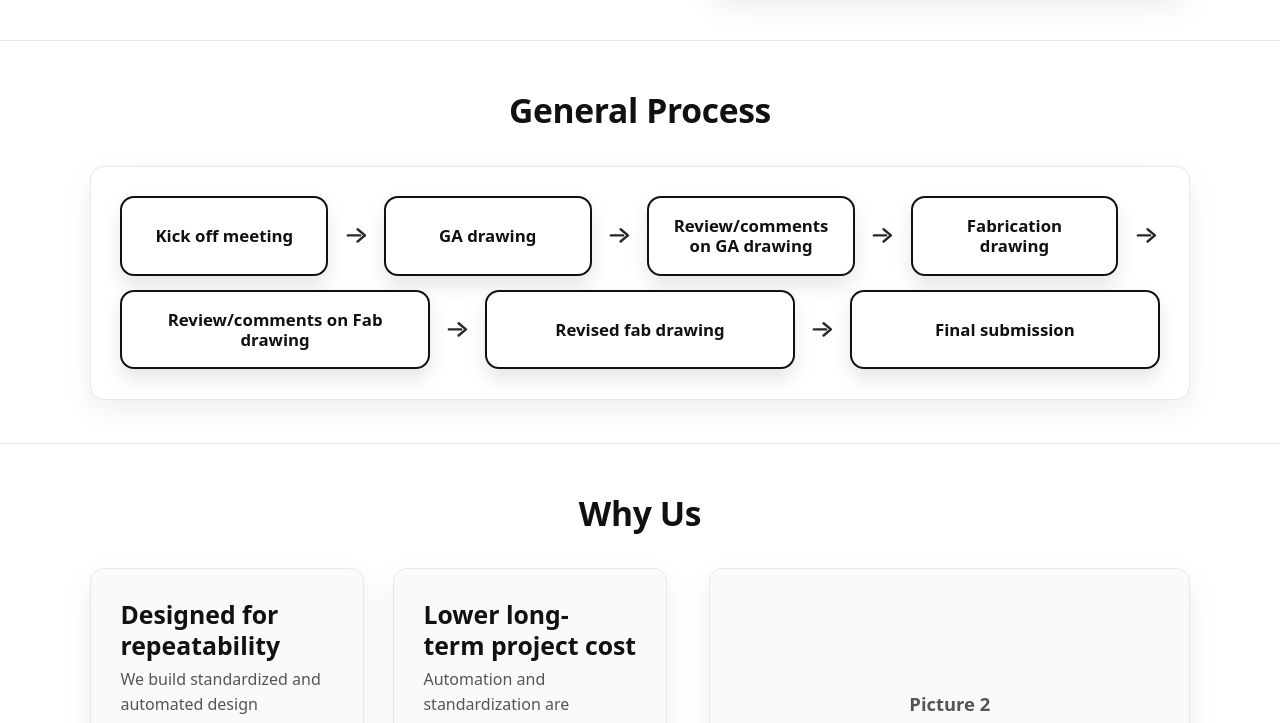
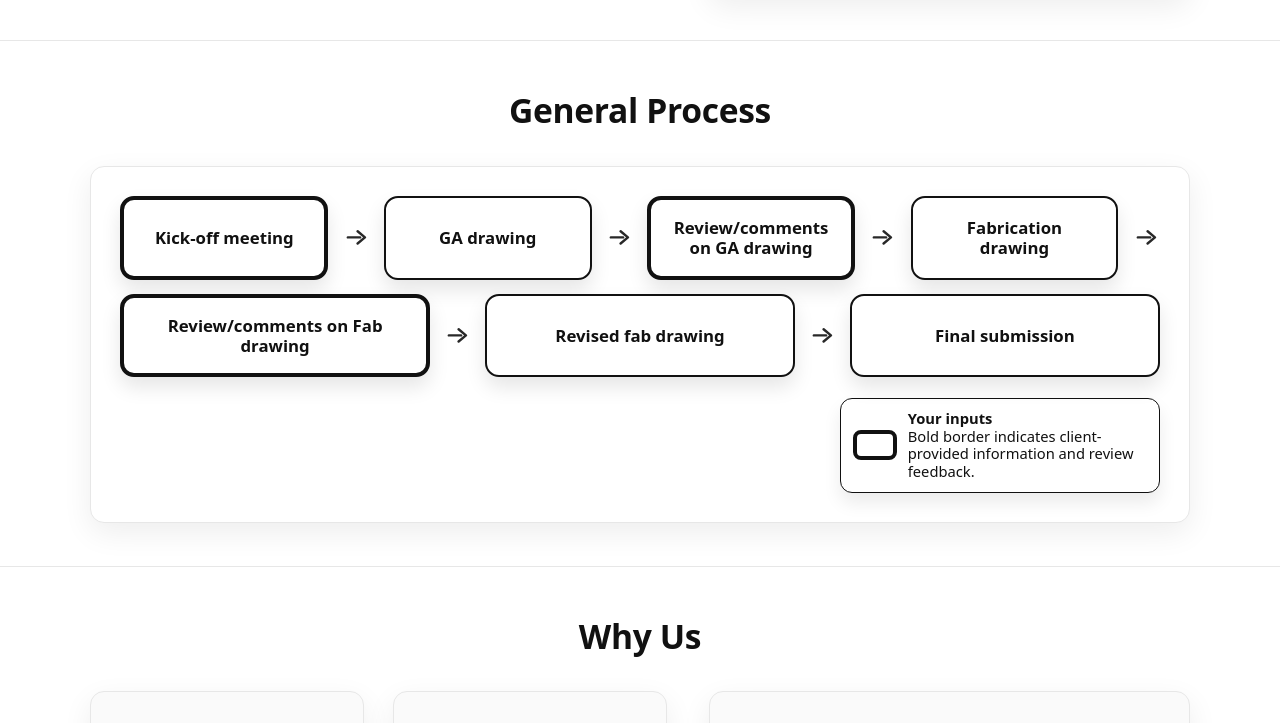
Before and after one commit to integrixdesign/main.github.io, a plain HTML site: page index.html in a window 1280 px wide. Shown: the part 726-1449 px from the top of the page. Drawn offline with Linux system fonts and the light colour scheme.

Commit message:
Update index.html

```diff
--- a/index.html
+++ b/index.html
@@ -237,28 +237,25 @@
       font-size: var(--step--1);
     }
 
-    /* ===== General Process (Black & White + auto-resize) =====
-       - Desktop: one row, boxes flex to fill available width (no horizontal scroll)
-       - Tablet/Phone: wraps into multiple rows automatically
-       - Arrows are SVG and scale with the layout
-    */
+    /* ===== General Process (Black & White + auto-resize) ===== */
     .process-wrap{
       border: 1px solid var(--line);
       border-radius: var(--radius);
       background: #ffffff;
       box-shadow: var(--shadow);
       padding: var(--space-3);
+      position: relative;
     }
 
     .process-track{
       display: flex;
       align-items: stretch;
       gap: clamp(0.45rem, 0.35rem + 0.7vw, 0.9rem);
-      flex-wrap: wrap;              /* key: wraps on smaller widths */
+      flex-wrap: wrap;
     }
 
     .process-item{
-      flex: 1 1 170px;              /* key: boxes resize automatically */
+      flex: 1 1 170px;
       min-width: 170px;
       display: flex;
       align-items: center;
@@ -274,12 +271,18 @@
       border: 2px solid #111111;
       color: #111111;
       text-align: center;
-      font-weight: 700;
+      font-weight: 650;
       line-height: 1.2;
       box-shadow: 0 10px 20px rgba(0,0,0,0.10);
       display: grid;
       place-items: center;
       font-size: clamp(0.95rem, 0.85rem + 0.35vw, 1.05rem);
+    }
+
+    /* Boxes that represent "your inputs" (bold border) */
+    .process-step.is-input{
+      border-width: 4px;            /* bold border */
+      font-weight: 800;             /* text a bit stronger */
     }
 
     .process-arrow{
@@ -296,12 +299,45 @@
       height: auto;
     }
 
-    /* On wrapped rows, hide arrows that would end a line poorly:
-       We keep arrows visible generally, but remove arrows at very small widths. */
+    /* Legend box (bottom-right) */
+    .process-legend{
+      margin-top: var(--space-2);
+      margin-left: auto;            /* push to right */
+      width: min(320px, 100%);
+      border-radius: 12px;
+      padding: 0.7rem 0.8rem;
+      border: 1px solid #111;
+      background: #fff;
+      box-shadow: 0 10px 18px rgba(0,0,0,0.08);
+      display: flex;
+      align-items: center;
+      gap: 0.65rem;
+    }
+
+    .legend-sample{
+      flex: 0 0 auto;
+      width: 44px;
+      height: 30px;
+      border-radius: 8px;
+      border: 4px solid #111;       /* matches bold border */
+      background: #fff;
+    }
+
+    .legend-text{
+      font-size: 0.92rem;
+      line-height: 1.2;
+      color: #111;
+    }
+    .legend-text strong{
+      font-weight: 800;
+    }
+
+    /* On very small screens, remove arrows and keep everything clean */
     @media (max-width: 520px){
       .process-arrow{ display: none; }
       .process-track{ gap: var(--space-2); }
       .process-item{ flex-basis: 100%; min-width: 0; }
+      .process-legend{ width: 100%; }
     }
 
     /* Contact */
@@ -425,7 +461,7 @@
         <div class="process-wrap" aria-label="Typical drafting workflow">
           <div class="process-track" role="list">
             <div class="process-item" role="listitem">
-              <div class="process-step">Kick off meeting</div>
+              <div class="process-step is-input">Kick-off meeting</div>
             </div>
 
             <div class="process-arrow" aria-hidden="true">
@@ -447,7 +483,7 @@
             </div>
 
             <div class="process-item" role="listitem">
-              <div class="process-step">Review/comments on GA drawing</div>
+              <div class="process-step is-input">Review/comments on GA drawing</div>
             </div>
 
             <div class="process-arrow" aria-hidden="true">
@@ -469,7 +505,7 @@
             </div>
 
             <div class="process-item" role="listitem">
-              <div class="process-step">Review/comments on Fab drawing</div>
+              <div class="process-step is-input">Review/comments on Fab drawing</div>
             </div>
 
             <div class="process-arrow" aria-hidden="true">
@@ -492,6 +528,15 @@
 
             <div class="process-item" role="listitem">
               <div class="process-step">Final submission</div>
+            </div>
+          </div>
+
+          <!-- Legend (bottom-right) -->
+          <div class="process-legend" aria-label="Legend">
+            <div class="legend-sample" aria-hidden="true"></div>
+            <div class="legend-text">
+              <strong>Your inputs</strong><br />
+              Bold border indicates client-provided information and review feedback.
             </div>
           </div>
         </div>
```
